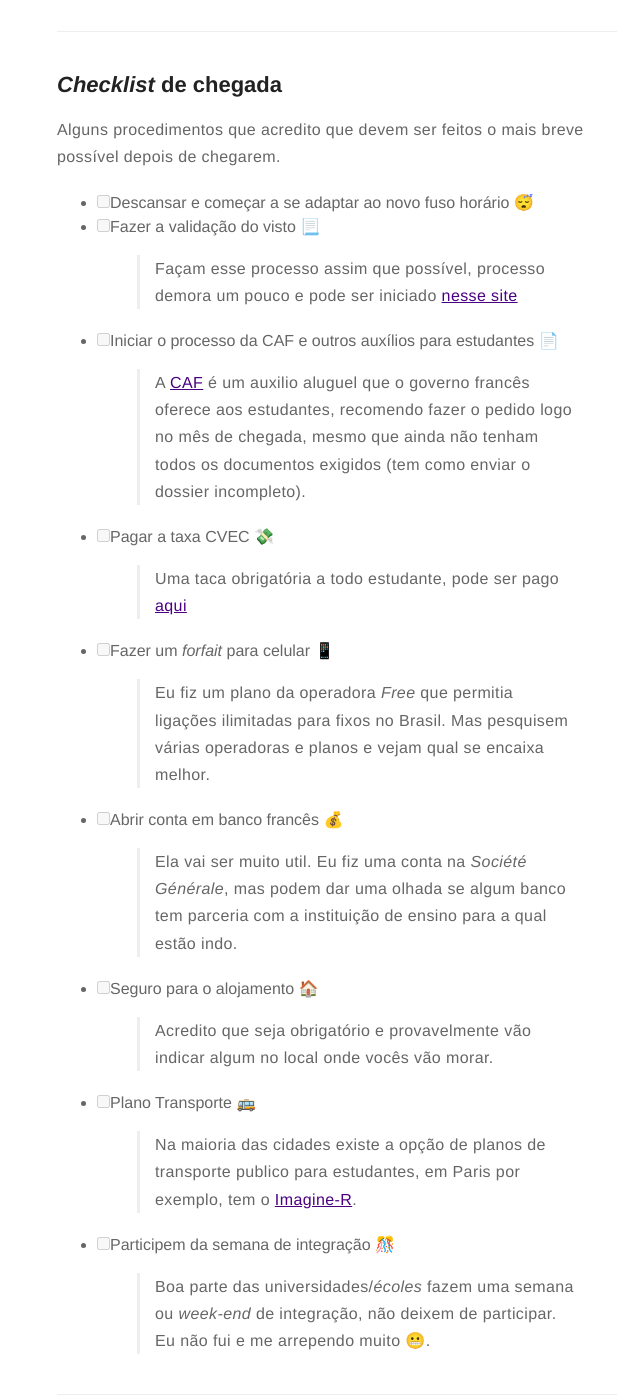
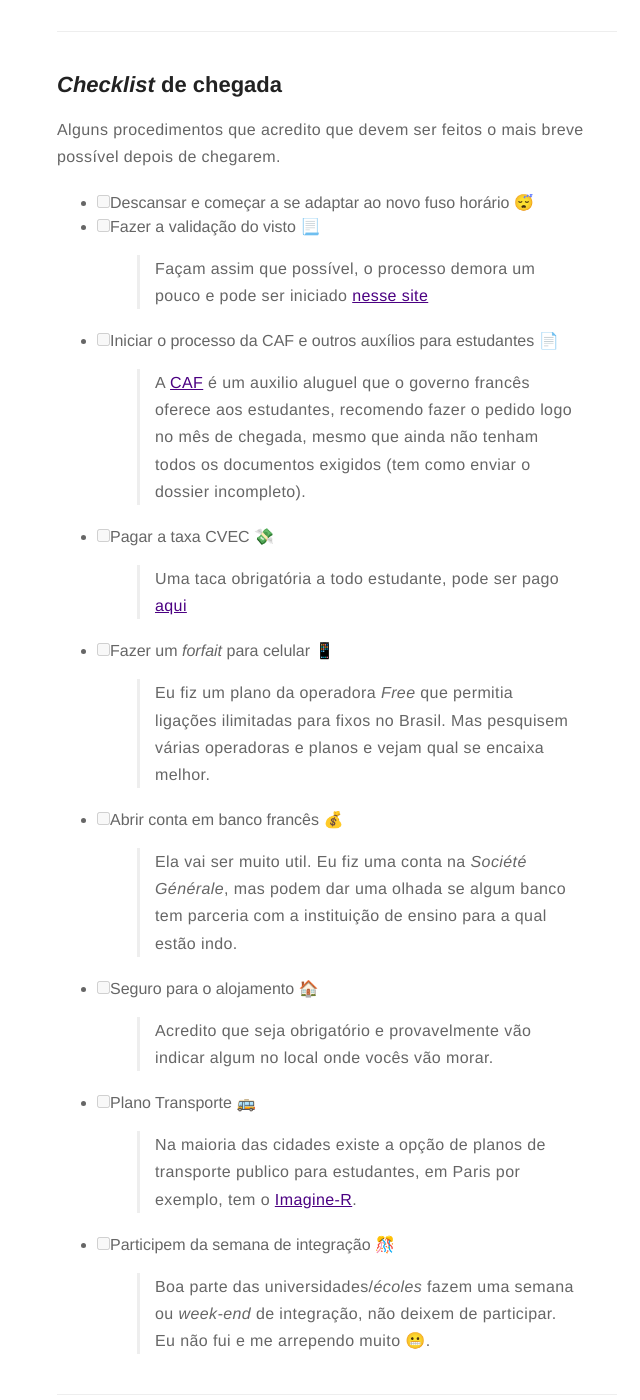
Before and after one commit to felipebastosb/felipebastosb.github.io, a Jekyll site: the page built from _posts/2022-08-01-dicas-para-os-nouveaux-partants.markdown, in a window 1280 px wide and 1400 px high, scrolled down 2005 px. Shown: the whole window, without its empty margins (303-943 px from the left). Built offline with Jekyll 4.4.1, drawn with Linux system fonts in a browser that asks for light colours; emoji names are drawn with the system emoji font; comment, search, counter and statistics services are not loaded; part of the change alters nothing that is shown; some of the changed text lies outside the part shown.

```diff
--- a/_posts/2022-08-01-dicas-para-os-nouveaux-partants.markdown
+++ b/_posts/2022-08-01-dicas-para-os-nouveaux-partants.markdown
@@ -2,7 +2,7 @@
 title: "Dicas para os nouveaux partants"
 layout: post
 date: 2022-08-01 10:00
-image: /assets/images/markdown.jpg
+image: /assets/images/france/louvre.jpg
 headerImage: false
 tag:
 - dicas
@@ -57,7 +57,7 @@ Alguns procedimentos que acredito que devem ser feitos o mais breve possível de
 
 - [ ] Descansar e começar a se adaptar ao novo fuso horário :sleeping:
 - [ ] Fazer a validação do visto :page_with_curl:
-    > Façam esse processo assim que possível, processo demora um pouco e pode ser iniciado [nesse site](https://administration-etrangers-en-france.interieur.gouv.fr/particuliers/#/)
+    > Façam assim que possível, o processo demora um pouco e pode ser iniciado [nesse site](https://administration-etrangers-en-france.interieur.gouv.fr/particuliers/#/)
 - [ ] Iniciar o processo da CAF e outros auxílios para estudantes :page_facing_up:
     > A [CAF](https://www.caf.fr/) é um auxilio aluguel que o governo francês oferece aos estudantes, recomendo fazer o pedido logo no mês de chegada, mesmo que ainda não tenham todos os documentos exigidos (tem como enviar o dossier incompleto).
 - [ ] Pagar a taxa CVEC :money_with_wings:
@@ -79,10 +79,12 @@ Alguns procedimentos que acredito que devem ser feitos o mais breve possível de
 
 Vou listar aqui alguns dicas no para ajudar no dia a dia, vou escrever e organizar da melhor forma possível.
 
+### O que levar na mala
+
 ### Saúde
-
 #### _Sécurité sociale_
 #### _Mutuelle_
+#### Doctolib
 #### Esportes
 
 ### Transporte
@@ -103,3 +105,9 @@ Vou listar aqui alguns dicas no para ajudar no dia a dia, vou escrever e organiz
 #### _Resto U_
 #### _Menu étudiant_
 #### _To Good To Go_
+
+### Estágio
+
+### Dicas para casa
+
+### Dicas extras
```
Also changed, not shown: assets/images/france/louvre.jpg (added).
